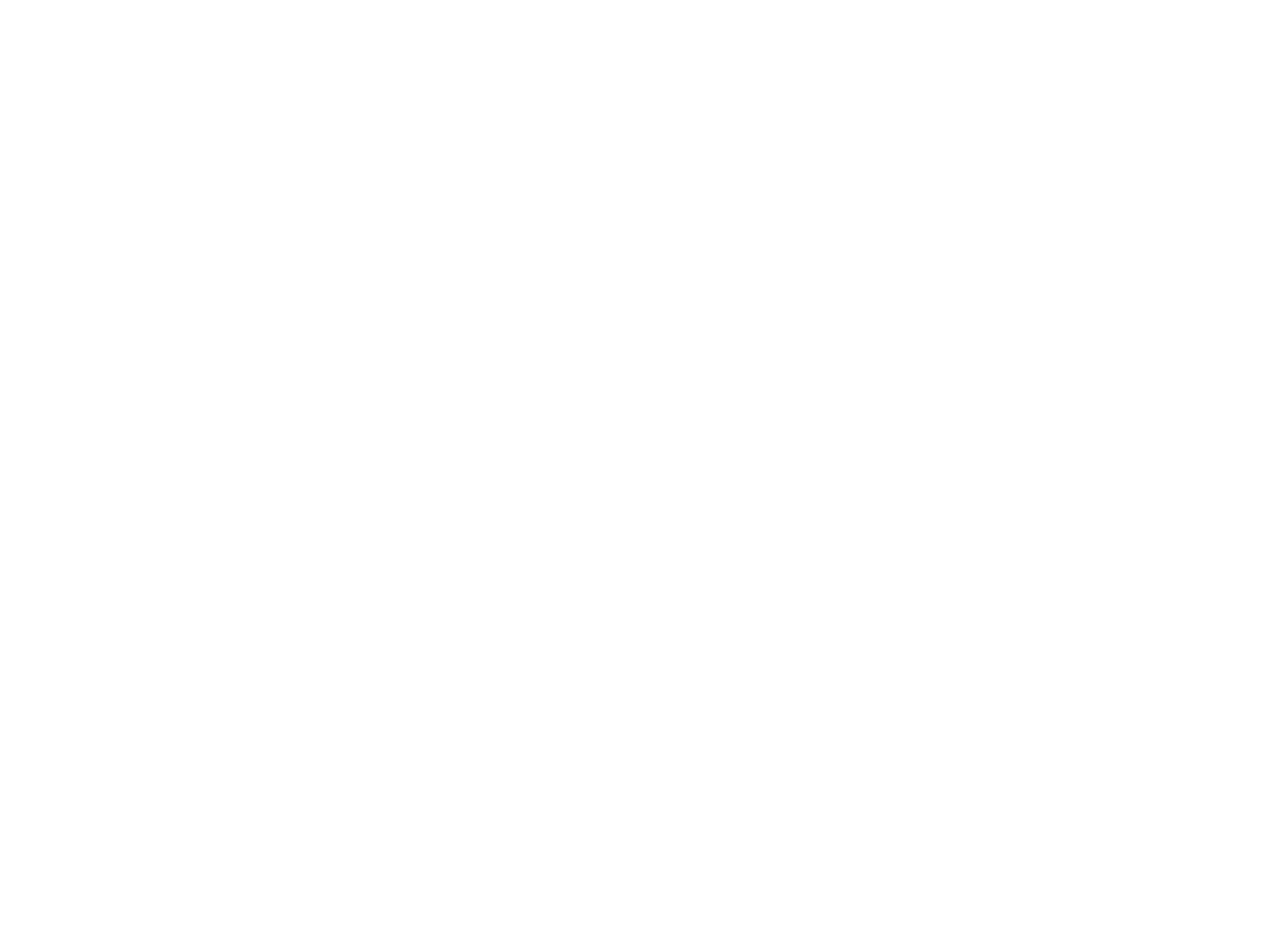
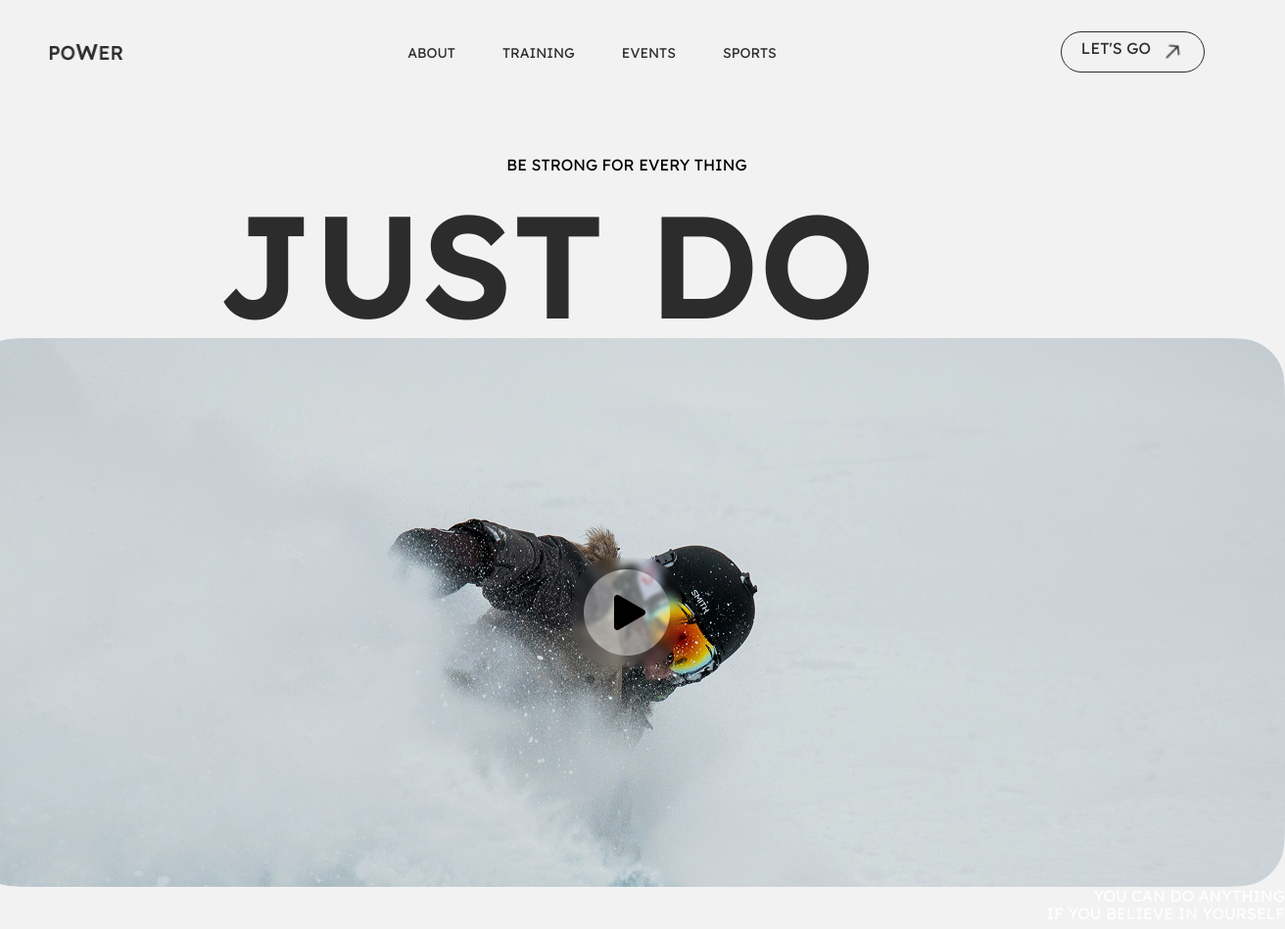
Before and after one commit to Dilshod-germany/Power, a plain HTML site: page index.html in a window 1280 px wide. Shown: the whole page at 98% size, 1312 px wide, since content can reach past the window. Before the commit the page ends 800 px from the top, so only its background shows below. Drawn offline with Linux system fonts and the light colour scheme.

```diff
--- a/css/fonts.css
+++ b/css/fonts.css
@@ -0,0 +1,32 @@
+/* lexend-200 - latin */
+@font-face {
+  font-display: swap; /* Check https://developer.mozilla.org/en-US/docs/Web/CSS/@font-face/font-display for other options. */
+  font-family: 'Lexend';
+  font-style: normal;
+  font-weight: 200;
+  src: url('../fonts/lexend-v25-latin-200.woff2') format('woff2'); /* Chrome 36+, Opera 23+, Firefox 39+, Safari 12+, iOS 10+ */
+}
+/* lexend-regular - latin */
+@font-face {
+  font-display: swap; /* Check https://developer.mozilla.org/en-US/docs/Web/CSS/@font-face/font-display for other options. */
+  font-family: 'Lexend';
+  font-style: normal;
+  font-weight: 400;
+  src: url('../fonts/lexend-v25-latin-regular.woff2') format('woff2'); /* Chrome 36+, Opera 23+, Firefox 39+, Safari 12+, iOS 10+ */
+}
+/* lexend-500 - latin */
+@font-face {
+  font-display: swap; /* Check https://developer.mozilla.org/en-US/docs/Web/CSS/@font-face/font-display for other options. */
+  font-family: 'Lexend';
+  font-style: normal;
+  font-weight: 500;
+  src: url('../fonts/lexend-v25-latin-500.woff2') format('woff2'); /* Chrome 36+, Opera 23+, Firefox 39+, Safari 12+, iOS 10+ */
+}
+/* lexend-600 - latin */
+@font-face {
+  font-display: swap; /* Check https://developer.mozilla.org/en-US/docs/Web/CSS/@font-face/font-display for other options. */
+  font-family: 'Lexend';
+  font-style: normal;
+  font-weight: 600;
+  src: url('../fonts/lexend-v25-latin-600.woff2') format('woff2'); /* Chrome 36+, Opera 23+, Firefox 39+, Safari 12+, iOS 10+ */
+}
--- a/css/main.css
+++ b/css/main.css
@@ -41,6 +41,10 @@
   height: 100%;
   display: flex;
   flex-direction: column;
+  background-color: #f2f2f2;
+  font-family: "Lexend";
+  font-weight: 400;
+  font-size: 16px;
 }
 
 main {
@@ -49,7 +53,123 @@
 
 .container {
   width: 100%;
-  max-width: 1300px; /* o'zgaruvchan */
+  max-width: 1344px; /* o'zgaruvchan */
   margin-inline: auto;
   padding-inline: 50px;
 }
+
+.header {
+}
+.nav {
+  display: flex;
+  justify-content: space-between;
+  padding-top: 32px;
+  align-items: center;
+  margin-bottom: 85px;
+}
+.nav__logo {
+  color: #2c2c2c;
+}
+.nav__list {
+  display: flex;
+  justify-content: space-between;
+  gap: 48px;
+}
+.nav__list_item {
+}
+.nav__list_link {
+  font-size: 14px;
+  line-height: 100%;
+  text-transform: uppercase;
+  color: #2c2c2c;
+}
+.nav__btn {
+  display: flex;
+  gap: 10px;
+  border: 1px solid #2c2c2c;
+  border-radius: 38px;
+  padding: 8px 20px;
+}
+.btn__text {
+  line-height: 100%;
+  text-transform: uppercase;
+  color: #2c2c2c;
+}
+.btn__img {
+}
+
+.main {
+}
+.section {
+  display: flex;
+  flex-direction: column;
+  align-items: center;
+}
+
+.section__subtitle {
+  text-transform: uppercase;
+  color: #000000;
+  width: 836px;
+  height: 20px;
+  /* align-items: center; */
+  text-align: center;
+  margin-bottom: 28px;
+}
+
+.section__title {
+  width: 836px;
+  height: 104px;
+  font-weight: 600;
+  font-size: 148px;
+  line-height: 125px;
+  letter-spacing: -4%;
+  text-transform: uppercase;
+  color: #2c2c2c;
+  margin-bottom: 34px;
+}
+
+.section__hero {
+  border-radius: 48px;
+  background: #0000001a;
+  /* padding-bottom: 121px; */
+  background: url(../images/Rectangle\ 1.png);
+  height: 560px;
+  width: 1344px;
+  background-position: center;
+  background-repeat: no-repeat;
+  background-size: cover;
+  margin-bottom: 100px;
+}
+.section__image {
+  display: flex;
+  justify-content: center;
+  align-items: center;
+  height: 560px;
+  width: 1344px;
+}
+
+.section__image_center {
+  color: #ffffff 40%;
+  border-radius: 44px;
+  padding: 12px;
+  gap: 10px;
+  backdrop-filter: blur(4px);
+}
+
+.section__suptitle {
+  /* height: 560px;
+  width: 1344px; */
+  display: flex;
+  justify-content: end;
+  align-items: end;
+}
+
+.section__description {
+  width: 244px;
+  height: 40px;
+  text-transform: uppercase;
+  color: #ffffff;
+  text-indent: 30px;
+  gap: 20px;
+  text-align: end;
+}
--- a/index.html
+++ b/index.html
@@ -9,11 +9,53 @@
   </head>
   <body>
     <!-- HEADER START -->
-    <header class="header"></header>
+    <header class="header">
+      <nav class="nav container">
+        <a class="nav__logo" href="#">
+          <img src="./images/Power.png" alt="power" width="76" height="17" />
+        </a>
+        <ul class="nav__list">
+          <li class="nav__list_item">
+            <a href="#" class="nav__list_link">About</a>
+          </li>
+          <li class="nav__list_item">
+            <a href="#" class="nav__list_link">Training </a>
+          </li>
+          <li class="nav__list_item">
+            <a href="#" class="nav__list_link">events </a>
+          </li>
+          <li class="nav__list_item">
+            <a href="#" class="nav__list_link">Sports</a>
+          </li>
+        </ul>
+        <div class="nav__btn">
+          <a class="btn__text" href="#">LET'S GO</a>
+          <span class="btn__img"
+            ><img src="./images/Group.png" alt="group" width="24" height="24"
+          /></span>
+        </div>
+      </nav>
+    </header>
     <!-- HEADER END -->
 
     <!-- MAIN START -->
-    <main class="main"></main>
+    <main class="main">
+      <section class="section container">
+        <div class="section__subtitle">Be strong for every thing</div>
+        <div class="section__title">Just do it</div>
+        <div class="section__hero">
+         <div class="section__image">
+           <span class="section__image_center">
+            <img src="./images/Frame 1.png" alt="Frame" width="88" height="88"/>
+          </span>
+         </div>
+          <div class="section__suptitle">
+            <span class="section__description"
+              >You can do anything if you believe in yourself</span>
+          </div>
+        </div>
+      </section>
+    </main>
     <!-- MAIN END -->
 
     <!-- FOOTER START -->
```
Also changed, not shown: fonts/lexend-v25-latin-200.woff2 (added), fonts/lexend-v25-latin-500.woff2 (added), fonts/lexend-v25-latin-600.woff2 (added), fonts/lexend-v25-latin-regular.woff2 (added), images/Frame 1.png (added), images/Group.png (added), images/Power.png (added), images/Rectangle 1.png (added), 2 other files.
